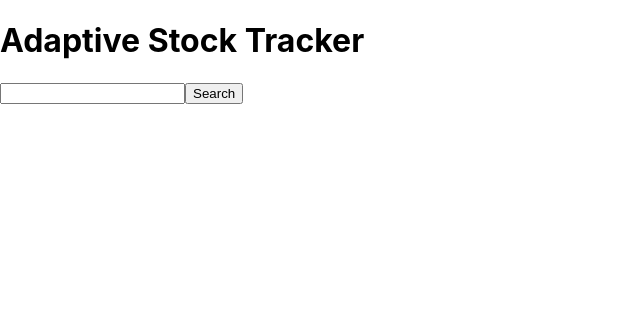
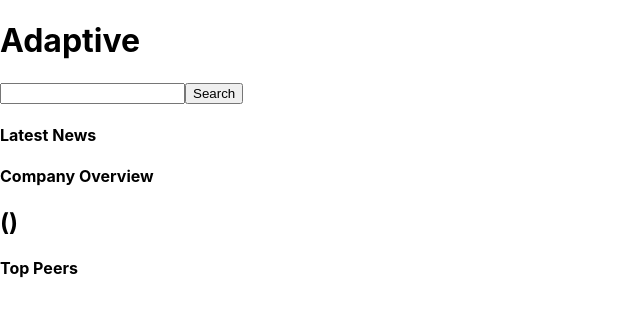
Before and after one commit to raf-garcia/StockTracker, a React (Create React App) app: page / in a window 1280 px wide. Shown: the top 316 px of the page, without its empty margins (0-640 px from the left). Built offline with nearby package versions, Linux system fonts and the light colour scheme.

Commit message:
Add tab index component, setup news, company overview, and top peers components

```diff
--- a/src/components/App.js
+++ b/src/components/App.js
@@ -5,6 +5,7 @@ import { Provider } from 'react-redux';
 import configureStore from '../store/store';
 
 import SearchInputContainer from './header/searchInputContainer';
+import TabIndex from './tab/tabIndex';
 
 // All endpoints are prefixed with: https://api.iextrading.com/1.0 /stock/aapl/price
 
@@ -16,9 +17,9 @@ function App() {
   return (
     <Provider store={store}>
       <div>
-        <h1>Adaptive Stock Tracker</h1>
-
+        <h1>Adaptive</h1>
         <SearchInputContainer />
+        <TabIndex />
       </div>
     </Provider>
   );
--- /dev/null
+++ b/src/components/tab/companyInfo.jsx
@@ -0,0 +1,16 @@
+import React from 'react';
+
+const CompanyInfo = ({ companyInfo }) => {
+  const { companyName, symbol, description, website } = companyInfo;
+
+  return (
+    <div>
+      <h4>Company Overview</h4>
+      <h2>{companyName} ({symbol})</h2>
+      <span><a href={website}>{website}</a></span>
+      <p>{description}</p>
+    </div>
+  );
+}
+
+export default CompanyInfo;
--- /dev/null
+++ b/src/components/tab/newsList.jsx
@@ -0,0 +1,17 @@
+import React from 'react';
+import NewsListItem from './newsListItem';
+
+const NewsList = ({ newsList }) => {
+  return (
+    <div>
+      <h4>Latest News</h4>
+      <ul>
+        {newsList.map((news, idx) => (
+          <NewsListItem key={idx} news={news} />
+        ))}
+      </ul>
+    </div>
+  );
+};
+
+export default NewsList;
--- /dev/null
+++ b/src/components/tab/newsListItem.jsx
@@ -0,0 +1,24 @@
+import React from 'react';
+
+const formatNewsTimeAgo = (timePublished) => {
+  let timeAgo = Math.floor(timePublished / 1000 / 60); // seconds
+
+  if (timeAgo < 60) { // minutes
+    return timeAgo + 'min ago';
+  } else { // hours
+    timeAgo = Math.floor(timeAgo / 60);
+    debugger
+    return timeAgo === 1 ? timeAgo + 'hr ago' : timeAgo + 'hrs ago';
+  }
+}
+
+const NewsListItem = ({ news }) => {
+  const { datetime, url, headline, source } = news;
+  let timeAgo = formatNewsTimeAgo(Date.now() - datetime);
+
+  return (
+    <li><a href={url}>{headline}</a> {timeAgo} - {source}</li>
+  );
+};
+
+export default NewsListItem;
--- /dev/null
+++ b/src/components/tab/tabIndex.jsx
@@ -0,0 +1,24 @@
+import React from 'react';
+import { connect } from 'react-redux';
+
+import NewsList from './newsList';
+import CompanyInfo from './companyInfo.jsx';
+import TopPeers from './topPeers';
+
+const TabIndex = ({ newsList, companyInfo, topPeers }) => {
+  return (
+    <div>
+      <NewsList newsList={newsList}/>
+      <CompanyInfo companyInfo={companyInfo}/>
+      <TopPeers topPeers={topPeers}/>
+    </div>
+  );
+};
+
+const mapStateToProps = state => ({
+  newsList: state.quotes.companyNews,
+  companyInfo: state.quotes.companyInfo,
+  topPeers: state.quotes.topPeers
+});
+
+export default connect(mapStateToProps, null)(TabIndex);
--- /dev/null
+++ b/src/components/tab/topPeers.jsx
@@ -0,0 +1,14 @@
+import React from 'react';
+
+const TopPeers = ({ topPeers }) => {
+  return (
+    <div>
+      <h4>Top Peers</h4>
+      {topPeers.map((peer, idx) => (
+        <span key={idx}>{peer} </span>
+      ))}
+    </div>
+  );
+}
+
+export default TopPeers;
```
